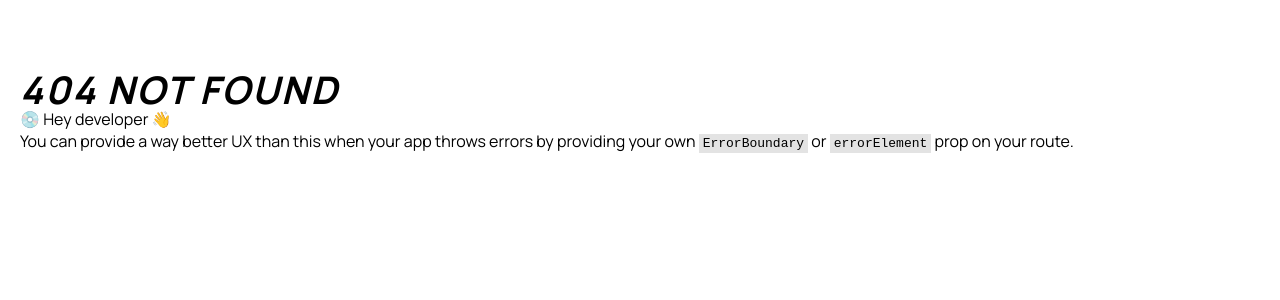
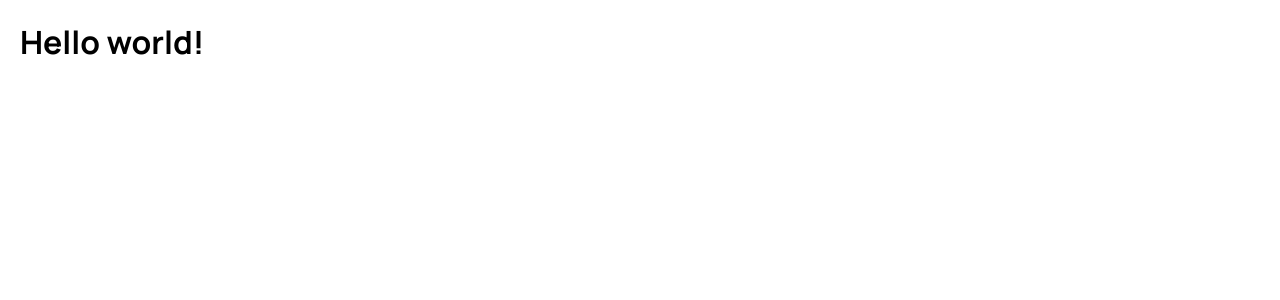
Before and after one commit to digitalents-academy/e-commerce-audiophile, a React (Vite) app: page /speakers in a window 1280 px wide. Before the commit this address had no page. Shown: the top 300 px of the page. Built offline with nearby package versions, Linux system fonts and the light colour scheme.

Commit message:
set up basic routing for categories

```diff
--- /dev/null
+++ b/src/pages/Earphones.jsx
@@ -0,0 +1,7 @@
+const Earphones = () => {
+  return (
+    <h1>Hello world!</h1>
+  )
+}
+
+export default Earphones
--- /dev/null
+++ b/src/pages/Headphones.jsx
@@ -0,0 +1,7 @@
+const Headphones = () => {
+  return (
+    <h1>Hello world!</h1>
+  )
+}
+
+export default Headphones
--- /dev/null
+++ b/src/pages/Speakers.jsx
@@ -0,0 +1,7 @@
+const Speakers = () => {
+  return (
+    <h1>Hello world!</h1>
+  )
+}
+
+export default Speakers
```
Also changed, not shown: src/main.jsx (+15 -0 lines).
